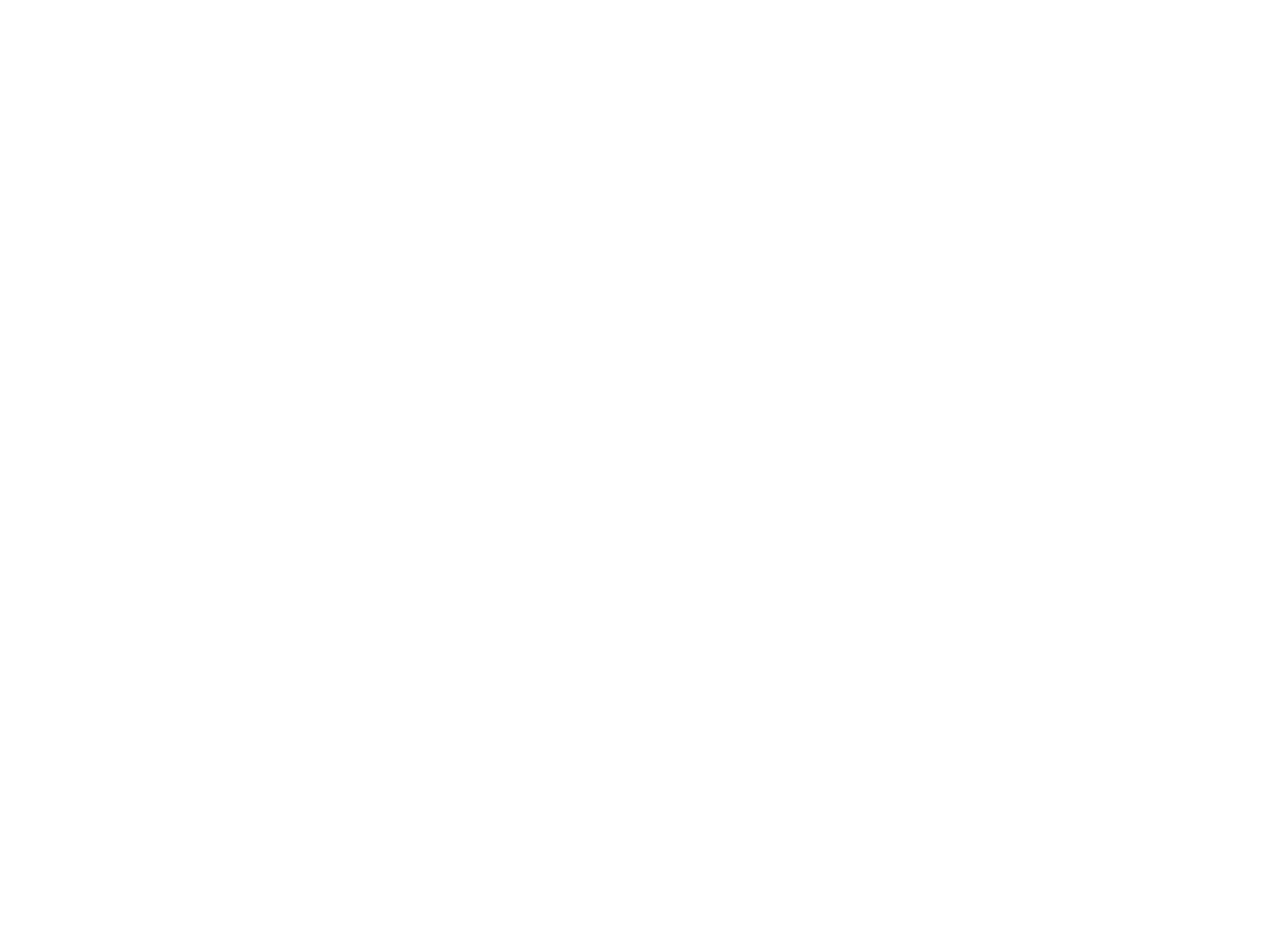
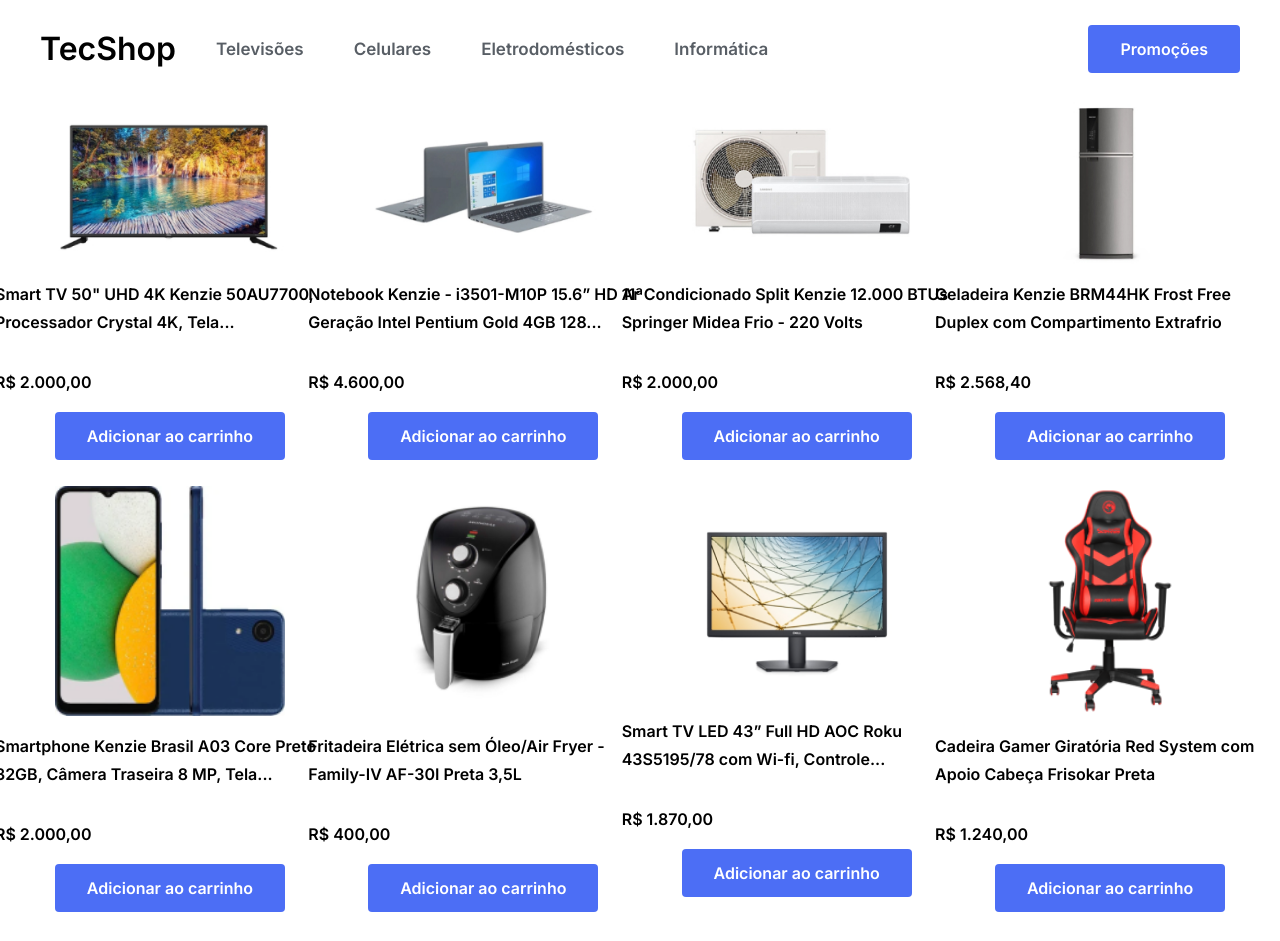
Before and after one commit to Kenzie-Academy-Brasil-Developers/m1-s1-e-commerce-com-flexbox-Junior-Rodriguess, a plain HTML site: page index.html in a window 1280 px wide. Before the commit the page ends 800 px from the top, so only its background shows below. Drawn offline with Linux system fonts and the light colour scheme.

Commit message:
Atividade 2

```diff
--- a/index.html
+++ b/index.html
@@ -1 +1,114 @@
-<!-- Seu HTML aqui! -->
+<!DOCTYPE html>
+<html lang="pt-BR">
+<head>
+    <meta charset="UTF-8">
+    <meta http-equiv="X-UA-Compatible" content="IE=edge">
+    <meta name="viewport" content="width=device-width, initial-scale=1.0">
+    <meta name="description" content="E-commerce com Flexbox">
+    <link rel="stylesheet" href="./style.css">
+
+    <title>TecShop</title>
+</head>
+<body>
+
+        <div class="container">
+            <div class="menu-flex">
+                <div class="menu-column">
+                    <h1 class="logo">TecShop</h1>
+                    <nav class="menu-nav">
+                        <ul>
+                            <li><a href="">Televisões</a></li>
+                            <li><a href="">Celulares</a></li>
+                            <li><a href="">Eletrodomésticos</a></li>
+                            <li><a href="">Informática</a></li>
+                        </ul>
+                    </nav>
+                </div>
+                <div class="menu-second-column">
+                    <a href="" class="menu-link-button">Promoções</a>
+                </div>
+            </div>
+        </div>
+
+
+        <main>
+
+                <div class="products-ul">
+                    <li class="products-li">
+                        <div class="product">
+                            <img src="./pictures/img_03.png" alt="Smart TV 50" UHD 4K Kenzie 50AU7700, Processador Crystal 4K, Tela...>
+                            <p>Smart TV 50" UHD 4K Kenzie 50AU7700, Processador Crystal 4K, Tela...</p>
+                            <p>R$ 2.000,00</p>
+                            <a href="" class="menu-link-button">Adicionar ao carrinho</a>
+                        </div>
+
+
+                        <div class="product">
+                            <img src="./pictures/img_04.png" alt=Notebook Kenzie - i3501-M10P 15.6” HD 11ª Geração Intel Pentium Gold 4GB 128...>
+                            <p>Notebook Kenzie - i3501-M10P 15.6” HD 11ª Geração Intel Pentium Gold 4GB 128...</p>
+                            <p>R$ 4.600,00</p>
+                            <a href="" class="menu-link-button">Adicionar ao carrinho</a>
+                        </div>
+
+                        <div class="product">
+                            <img src="./pictures/img_06.png" alt=Notebook Kenzie - i3501-M10P 15.6” HD 11ª Geração Intel Pentium Gold 4GB 128...>
+                            <p>Ar Condicionado Split Kenzie 12.000 BTUs Springer Midea Frio - 220 Volts</p>
+                            <p>R$ 2.000,00</p>
+                            <a href="" class="menu-link-button">Adicionar ao carrinho</a>
+                        </div>
+
+                        <div class="product">
+                            <img src="./pictures/img_05.png" alt=Geladeira Kenzie BRM44HK Frost Free Duplex com Compartimento Extrafrio>
+                            <p>Geladeira Kenzie BRM44HK Frost Free Duplex com Compartimento Extrafrio</p>
+                            <p>R$ 2.568,40</p>
+                            <a href="" class="menu-link-button">Adicionar ao carrinho</a>
+                        </div>
+                    </li>
+
+                    <li class="products-li">
+                                <div class="product">
+                                <img src="./pictures/img_08.png" alt=Smartphone Kenzie Brasil A03 Core Preto 32GB, Câmera Traseira 8 MP, Tela...>
+                                <p>Smartphone Kenzie Brasil A03 Core Preto 32GB, Câmera Traseira 8 MP, Tela...</p>
+                                <p>R$ 2.000,00</p>
+                                <a href="" class="menu-link-button">Adicionar ao carrinho</a>
+                                </div>
+
+
+                        <div class="product">
+                            <img src="./pictures/img_01.png" alt=Fritadeira Elétrica sem Óleo Fryer  - Family-IV AF-30I Preta 3,5L>
+
+                            <p>Fritadeira Elétrica sem Óleo/Air Fryer  - Family-IV AF-30I Preta 3,5L</p>
+                            <p>R$ 400,00</p>
+                            <a href="" class="menu-link-button">Adicionar ao carrinho</a>
+                        </div>
+
+                        <div class="product">
+                            <img src="./pictures/img_07.png" alt=Smart TV LED 43” Full HD AOC Roku 43S5195 com Wi-fi, Controle...>
+                            <p>Smart TV LED 43” Full HD AOC Roku 43S5195/78 com Wi-fi, Controle...</p>
+                            <p>R$ 1.870,00</p>
+                            <a href="" class="menu-link-button">Adicionar ao carrinho</a>
+                        </div>
+
+                        <div class="product">
+                            <img src="./pictures/img_02.png" alt=Cadeira Gamer Giratória Red System com Apoio Cabeça Frisokar Preta>
+                            <p>Cadeira Gamer Giratória Red System com Apoio Cabeça Frisokar Preta</p>
+                            <p>R$ 1.240,00</p>
+                            <a href="" class="menu-link-button">Adicionar ao carrinho</a>
+                        </div>
+                    </li>
+
+        </main>
+                </div>
+
+
+
+
+
+
+
+
+
+
+
+</body>
+</html>
--- a/style.css
+++ b/style.css
@@ -0,0 +1,111 @@
+@import url('https://fonts.googleapis.com/css2?family=DM+Sans:wght@400;700&family=Inter:wght@100;200;300;400;500;600&display=swap');
+
+.container{
+  max-width: 1200px;
+  margin: 0 auto;
+
+}
+body{
+    font-family: 'Inter', sans-serif;
+    font-weight: bold;
+}
+
+.menu-flex {
+    display: flex;
+    align-items: center;
+}
+
+div.menu-column {
+    display: flex;
+    align-items: center;
+    width: 100%;
+    justify-content: flex-start;
+
+}
+
+.menu-column.menu-second-column {
+    justify-content: flex-end;
+
+}
+
+
+.menu-nav ul {
+    display: flex;
+    list-style: none;
+
+    gap: 50px;
+    font-size: 17px
+
+
+
+}
+
+.menu-nav ul li a {
+    text-decoration: none;
+    color: #585e65;
+
+
+}
+
+.menu-link-button {
+    text-decoration: none;
+    height: 48px;
+    background-color: #4C6EF5;
+    color: #FFFFFF;
+    padding: 0 32px;
+    display: flex;
+    align-items: center;
+    border-radius: 4px;
+}
+
+
+
+
+.products-ul{
+    list-style: none;
+    width: 100%;
+    display: flex;
+    flex-direction: column;
+    justify-content: flex-start;
+
+}
+
+.products-li{
+    display: flex;
+    flex-direction: row;
+
+    justify-content: center;
+    align-items: center;
+
+}
+
+.product{
+
+    display: flex;
+    flex-direction: column;
+    justify-content: center;
+    align-items: center;
+    width: 24%;
+    padding: 5px 5px 5px 5px;
+    margin-bottom: 16px;
+
+
+
+}
+
+p{
+    width: 350px;
+    font-size: 16px;
+    font-weight: 600px;
+    line-height: 28px;
+
+    text-align: left;
+    justify-content: flex-start;
+    color: #000000;
+
+
+}
+
+img{
+    width: 230px;
+}
```
